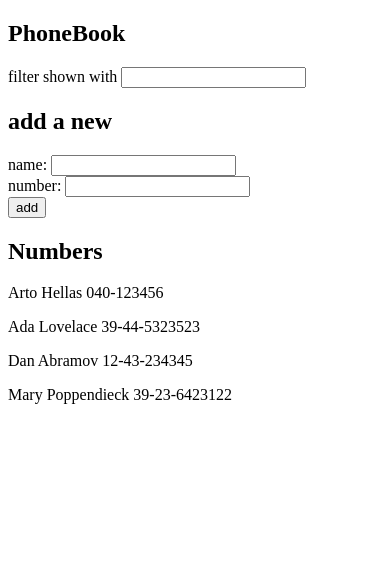
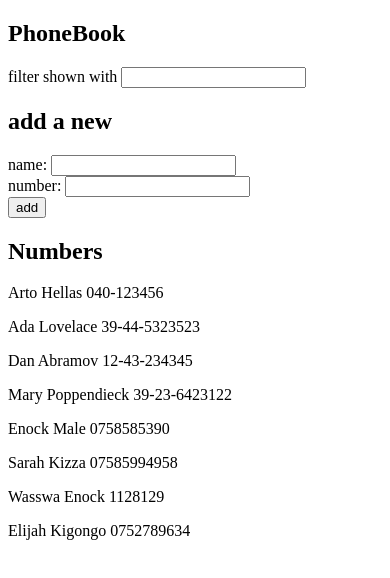
Before and after one commit to wasswaenockmale/fullstackopen_hy2023, a React (Create React App) app in the folder part2/phonebookapp/: page / in a window 390 px wide. Shown: the top 578 px of the page. Built offline with nearby package versions, Linux system fonts and the light colour scheme; data requests are answered from the project's data file.

Commit message:
Numbers now added to the phonebook are saved to the server

```diff
--- a/part2/phonebookapp/db.json
+++ b/part2/phonebookapp/db.json
@@ -1,5 +1,5 @@
 {
-    "persons":[
+  "persons": [
     {
       "name": "Arto Hellas",
       "number": "040-123456",
@@ -19,6 +19,26 @@
       "name": "Mary Poppendieck",
       "number": "39-23-6423122",
       "id": 4
+    },
+    {
+      "name": "Enock Male",
+      "number": "0758585390",
+      "id": 5
+    },
+    {
+      "name": "Sarah Kizza",
+      "number": "07585994958",
+      "id": 6
+    },
+    {
+      "name": "Wasswa Enock",
+      "number": "1128129",
+      "id": 7
+    },
+    {
+      "name": "Elijah Kigongo",
+      "number": "0752789634",
+      "id": 8
     }
   ]
 }
--- a/part2/phonebookapp/src/App.js
+++ b/part2/phonebookapp/src/App.js
@@ -17,9 +17,11 @@
       setPersons(response.data);
     });
   },[]);
+
   const handleSubmit = (event)=>{
     // First prevent default
     // second check whether the name already exists in the phonebook.
+    // Then make sure that the information is saved to the server.
     if(persons.filter(element => element.name === newName).length !== 0){
       window.alert(`${newName} is already in the phonebook`);
     }else{
@@ -28,8 +30,13 @@
         number: newTel,
         id: persons.length + 1
       }
-      const person = [...persons].concat([newPerson]);
-      setPersons(person);
+      // const person = [...persons].concat([newPerson]);
+      // setPersons(person);
+      axios.post("http://localhost:3001/persons",newPerson)
+      .then(response => {
+        console.log(response.data);
+        setPersons([...persons].concat(response.data));
+      });
     }
     event.preventDefault();
   }
```
Lines whose indentation alone changed are shown as unchanged.
